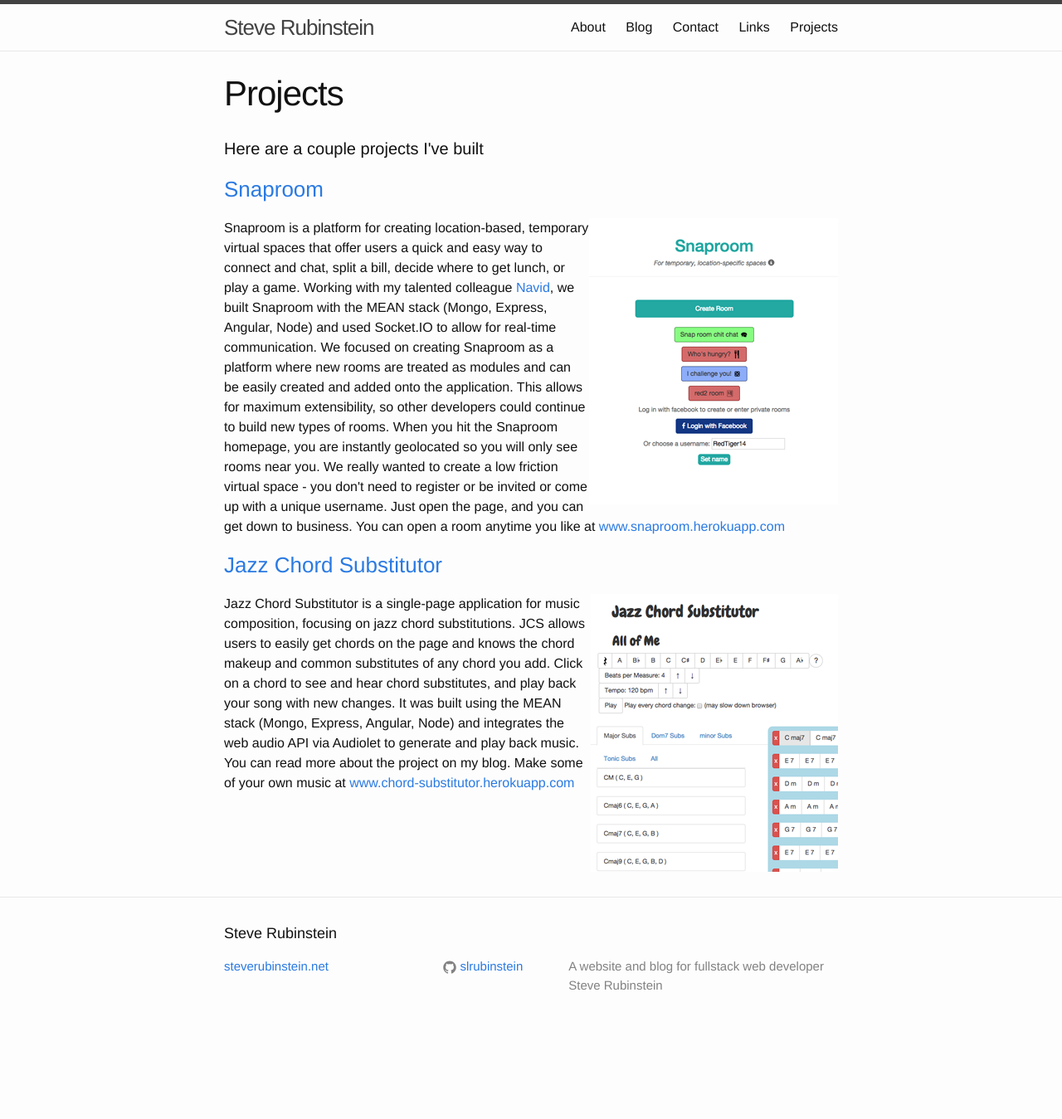
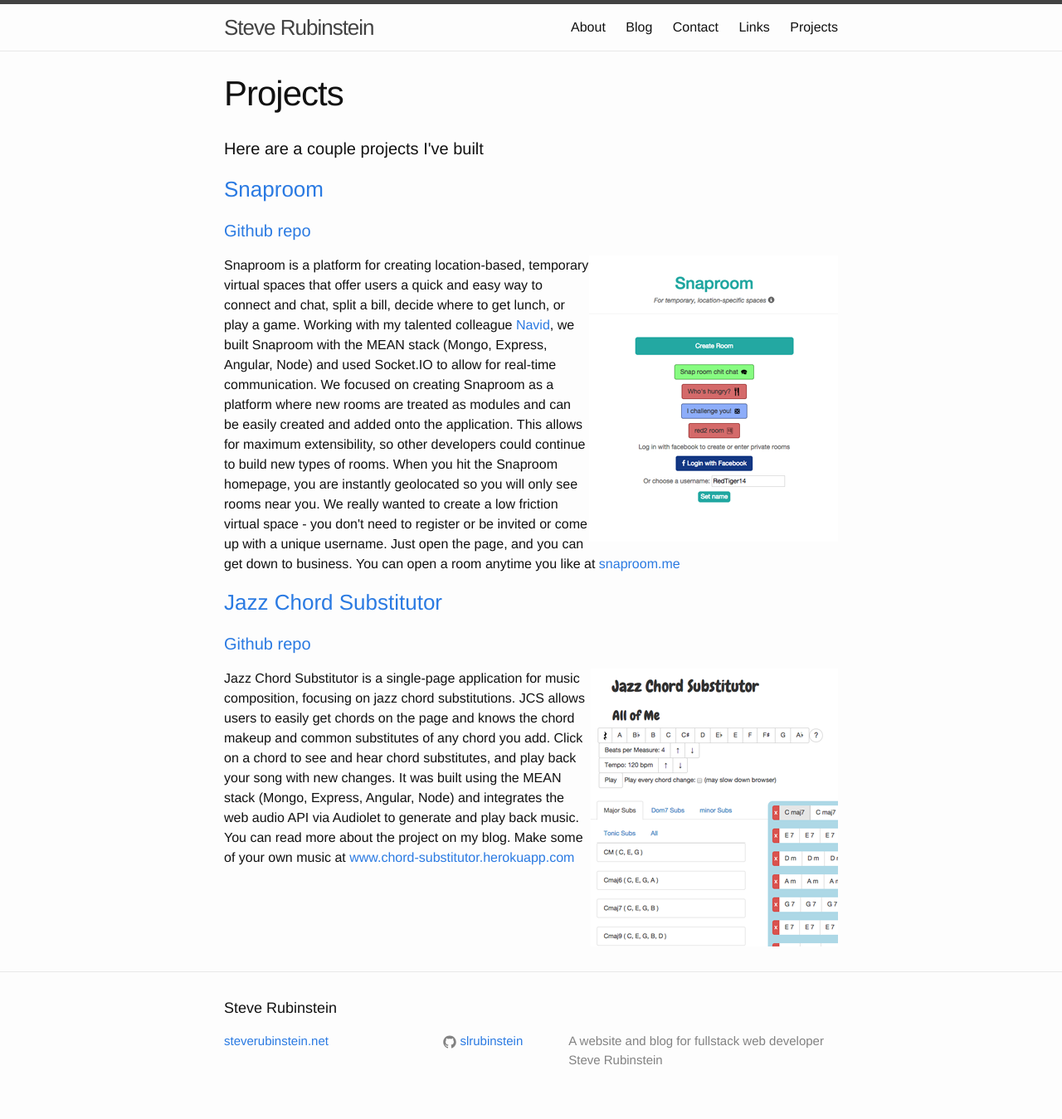
Before and after one commit to slrubinstein/slrubinstein.github.io, a Jekyll site: the page built from projects.html, in a window 1280 px wide. Shown: the whole page at 83% size. Built offline with Jekyll 4.4.1, drawn with Linux system fonts in a browser that asks for light colours; before the commit the page ends 1259 px from its top, so only the background shows below that.

Commit message:
add links to github repos on projects page

```diff
--- a/projects.html
+++ b/projects.html
@@ -7,6 +7,7 @@ permalink: /projects/
 <h4>Here are a couple projects I've built</h4>
 
 <h3 class="panel-title"><a href="http://snaproom.me" target="_blank">Snaproom</a></h3>
+<h4 class="panel-title"><a href="https://github.com/slrubinstein/snap-room" target="_blank">Github repo</a></h4>
 
 <a href="http://snaproom.me" target="_blank"><img class="side-pic" src="../images/snaproom.png" alt="Snaproom"></a>
 
@@ -16,11 +17,12 @@ Working with my talented colleague <a href="http://navidk-programming.appspot.co
 We focused on creating Snaproom as a platform where new rooms are treated as modules and can be easily created and added onto the application. This allows for maximum extensibility, so other developers could continue to build new types of rooms.
 
 When you hit the Snaproom homepage, you are instantly geolocated so you will only see rooms near you. We really wanted to create a low friction virtual space - you don't need to register or be invited or come up with a unique username. Just open the page, and you can get down to business.
-You can open a room anytime you like at <a href="http://snaproom.me" target="_blank">www.snaproom.herokuapp.com</a>
+You can open a room anytime you like at <a href="http://snaproom.me" target="_blank">snaproom.me</a>
 
 <p></p>
 
 <h3 class="panel-title"><a href="https://chord-substitutor.herokuapp.com" target="_blank">Jazz Chord Substitutor</a></h3>
+<h4 class="panel-title"><a href="https://github.com/slrubinstein/jazz-chord" target="_blank">Github repo</a></h4>
 
 <a href="http://chord-substitutor.herokuapp.com" target="_blank"><img class="side-pic" src="../images/jazz.png" alt="Jazz Chord Substitutor"></a>
 
```
